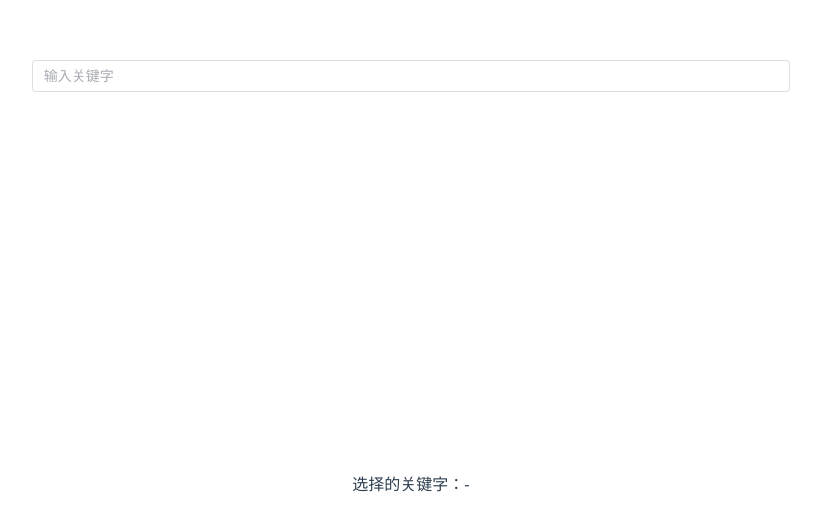
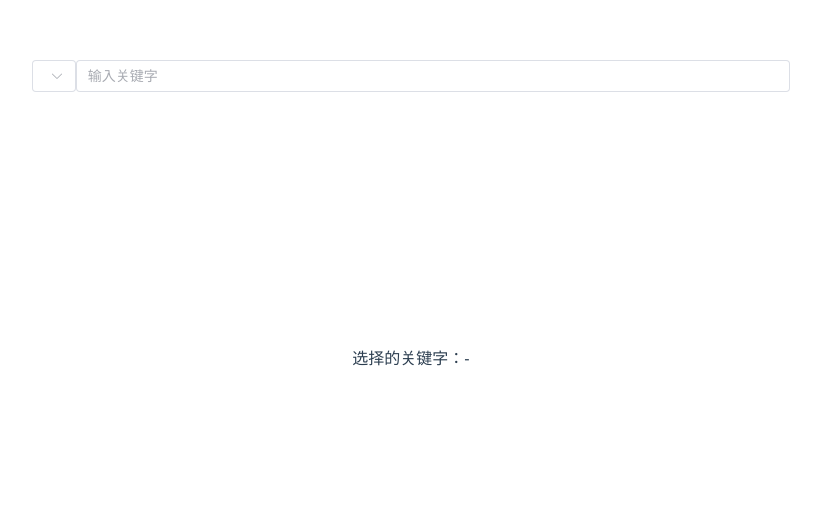
Before and after one commit to chrwhy/sstree-frontend, a Vue app: page / in a window 1280 px wide. Shown: the top 530 px of the page, without its empty margins (229-1050 px from the left). Built offline with nearby package versions, Linux system fonts and the light colour scheme.

Commit message:
feat: 添加选择类型

```diff
--- a/src/components/FuzzySearch.vue
+++ b/src/components/FuzzySearch.vue
@@ -1,18 +1,24 @@
 <template>
-    <div class="fuzzy-search" @keydown="keydown">
+    <div class="fuzzy-search">
+        <div class="fuzzy-search__type">
+            <el-select v-model="type" placeholder="请选择">
+                <el-option
+                    v-for="(item, index) in options"
+                    :key="index.toString()"
+                    :value="item.value"
+                    :label="item.label"
+                ></el-option>
+            </el-select>
+        </div>
         <el-select
-            ref="fuzzySearchRef"
             v-model="value"
             filterable
             remote
             reserve-keyword
             clearable
             placeholder="输入关键字"
-            :remote-method="remoteMethod"
             :loading="loading"
             @clear="clear"
-            @input="input"
-            @change="change"
             @compositionupdate="compositionupdate"
         >
             <el-option
@@ -22,9 +28,8 @@
                 :value="item.value"
             />
         </el-select>
-
-        <div>选择的关键字：{{value || '-'}}</div>
     </div>
+    <div>选择的关键字：{{ value || '-' }}</div>
 </template>
 
 <script setup>
@@ -36,23 +41,33 @@ import { ref } from 'vue'
 const value = ref('')
 const loading = ref(false)
 const data = ref([])
-const fuzzySearchRef = ref(null)
-let isSelectAll = false
+const options = [
+    {
+        label: '表格',
+        value: 'excel',
+    },
+    {
+        value: 'ppt',
+        label: '演示',
+    },
+]
+const type = ref('')
 
-let cacheKeyword = ''
-
-const fuzzySearch = keyword => {
+const fuzzySearch = (keyword) => {
+    let url = `/search/${keyword}`
+    if (type.value) url = `${url}?cate=${type.value}`
     axios({
         method: 'get',
-        url: `/search?keyword=${keyword}`
-    })
-    .then(response => {
-        // console.log('Response: ', response)
-        const { data: { result } } = response
-        data.value = result.map(item => {
+        url,
+    }).then((response) => {
+        console.log('Response: ', response)
+        const {
+            data: { result },
+        } = response
+        data.value = result.map((item) => {
             return {
                 value: item,
-                label: item
+                label: item,
             }
         })
     })
@@ -62,56 +77,55 @@ const fuzzySearch = keyword => {
 //     fuzzySearch(keyword)
 // })
 
-const remoteMethod = keyword => {
-    cacheKeyword = keyword
-    if (!keyword) {
-        data.value = []
-        return
-    }
+// const remoteMethod = keyword => {
+//     if (!keyword) {
+//         data.value = []
+//         return
+//     }
 
-    fuzzySearch(keyword)
+//     fuzzySearch(keyword)
 
-    console.log('Remote Method: ', cacheKeyword)
-}
+//     // throttleFunc(keyword)
+// }
 
 const clear = () => {
     data.value = []
-    cacheKeyword = ''
 }
 
-const compositionupdate = event => {
-    if (isSelectAll) {
-        cacheKeyword = ''
-        isSelectAll = false
-    }
-    fuzzySearch(cacheKeyword + event.data)
-
-    console.log('compositionupdate: ', cacheKeyword + event.data)
-}
-
-const change = () => {
-    cacheKeyword = ''
-}
-
-const input = value => {
-    console.log('Input: ', value)
-}
-
-const keydown = event => {
-    if (event.metaKey && event.shiftKey && event.code === 'ArrowLeft') {
-        isSelectAll = true
-    }
-    console.log('Event: ', event)
+const compositionupdate = (keyword) => {
+    fuzzySearch(keyword.data)
 }
 </script>
 
 <style scoped>
 .fuzzy-search {
     padding: 0 20%;
+    display: flex;
+    margin-bottom: 20%;
+}
+
+.fuzzy-search__type .el-select {
+    width: 240px;
 }
 
 .fuzzy-search .el-select {
     width: 100%;
-    margin-bottom: 50%;
+
+}
+
+/* .fuzzy-search .el-select {
+
+} */
+</style>
+
+<style>
+.fuzzy-search__type .el-select .el-input__wrapper {
+    /* box-shadow: 0 0 0 1px var(--el-input-border-color, var(--el-border-color)); */
+    /* border-radius: 4px 0 0 4px; */
+}
+
+.fuzzy-search__keyword .el-select .el-input__wrapper {
+    /* box-shadow: 0 0 0 1px var(--el-input-border-color, var(--el-border-color)); */
+    /* border-radius: 0 4px 4px 0; */
 }
 </style>
```
Also changed, not shown: 1 other file (tests, documents, lock files or other folders).
